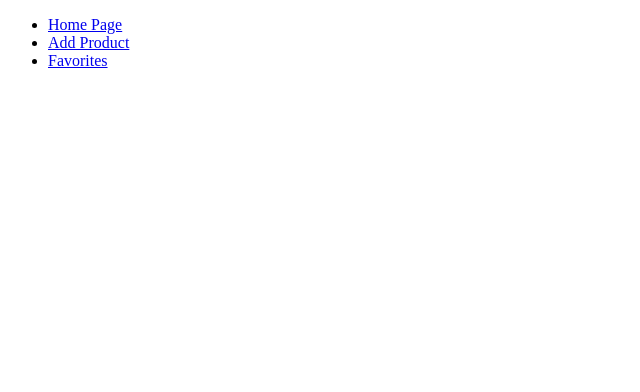
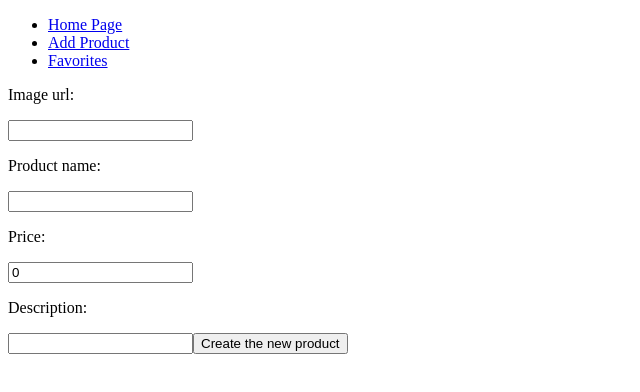
Before and after one commit to leekinming1008/react-product-management-system, a React (Vite) app: page /addProduct in a window 1280 px wide. Shown: the top 392 px of the page, without its empty margins (0-640 px from the left). Built offline with nearby package versions, Linux system fonts and the light colour scheme.

Commit message:
Add product form to add product page

```diff
--- a/src/pages/AddProduct.tsx
+++ b/src/pages/AddProduct.tsx
@@ -1,5 +1,11 @@
+import ProductForm from "../components/ProductForm";
+
 const AddProduct = () => {
-  return <></>;
+  return (
+    <>
+      <ProductForm />
+    </>
+  );
 };
 
 export default AddProduct;
```
